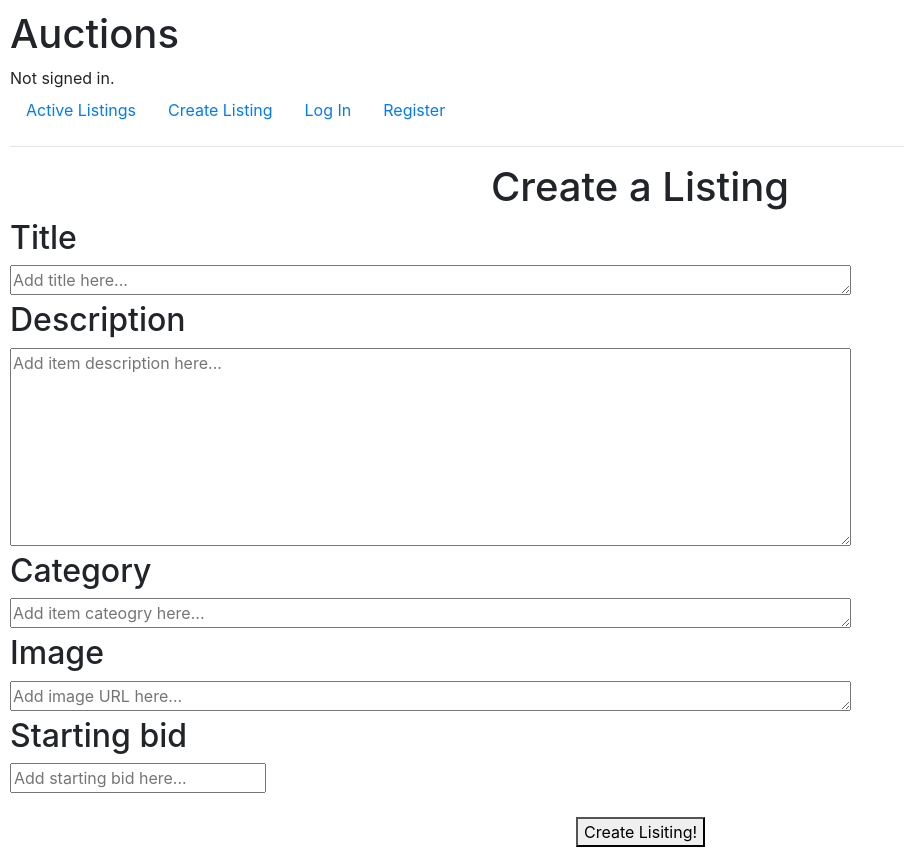
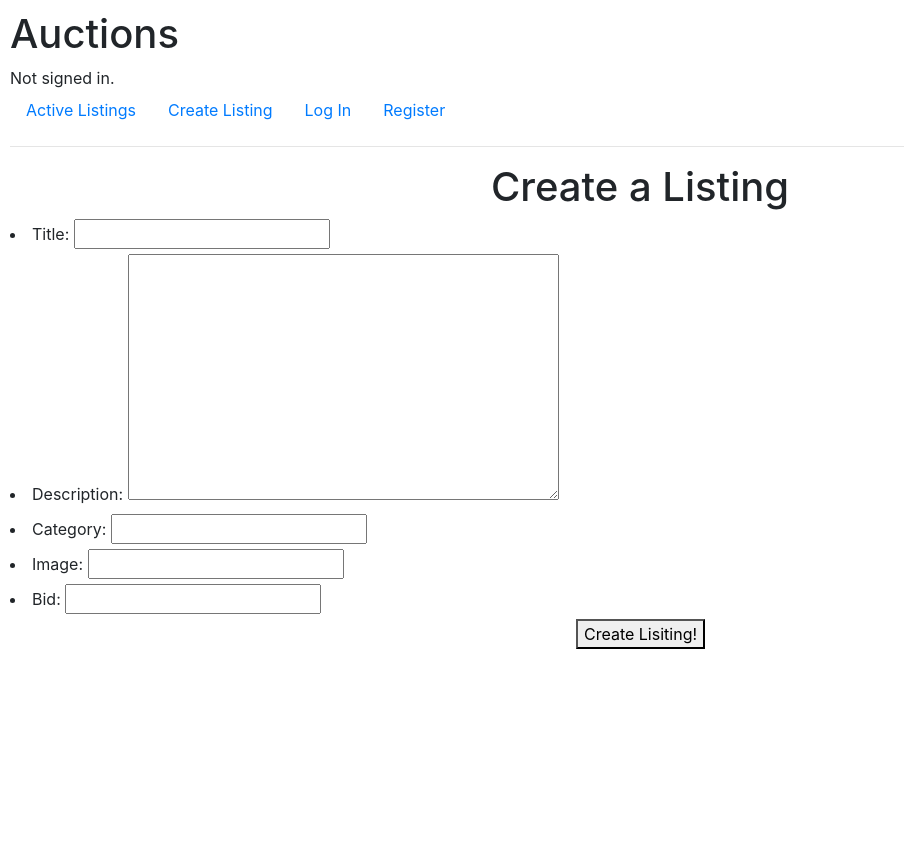
Before and after one commit to SHorne41/Project-2-Commerce, a Django app: page /newListing in a window 1280 px wide. Shown: the whole page, without its empty margins (0-904 px from the left). After the commit the page ends 649 px from the top, so only its background shows below. Run offline with Django 3.2, Linux system fonts and the light colour scheme; some libraries are stand-ins or nearby versions.

Commit message:
Successfully integrated ModelForm into createListing

```diff
--- a/auctions/admin.py
+++ b/auctions/admin.py
@@ -1,7 +1,5 @@
 from django.contrib import admin
-from .models import Listing, User, Watchlist
+from .models import Listing
 
 # Register your models here.
 admin.site.register(Listing)
-admin.site.register(User)
-admin.site.register(Watchlist)
--- /dev/null
+++ b/auctions/forms.py
@@ -0,0 +1,10 @@
+from django import forms
+from .models import Listing
+
+class ListingForm(forms.ModelForm):
+    class Meta:
+        model = Listing
+        fields = ['title', 'description', 'category', 'image', 'bid', 'owner']
+        widgets = {
+            'owner': forms.HiddenInput()
+        }
--- a/auctions/templates/auctions/newListing.html
+++ b/auctions/templates/auctions/newListing.html
@@ -6,25 +6,9 @@
 
 <h1 style="text-align: center;">Create a Listing</h1>
 
-<form id="new-listing" action="{% url 'create' user.username %}" method="POST">
-{% csrf_token %}
-    <h2>Title</h2>
-    <textarea name="title" rows= "1" cols="80" placeholder="Add title here..." required></textarea>
-
-    <h2>Description</h2>
-    <textarea name="description" rows="8" cols="80" placeholder="Add item description here..." required></textarea>
-
-    <h2>Category</h2>
-    <textarea name="category" rows="1" cols="80" placeholder="Add item cateogry here..."></textarea>
-
-    <h2>Image</h2>
-    <textarea name="image" rows="1" cols="80" placeholder="Add image URL here..."></textarea>
-
-    <h2>Starting bid</h2>
-    <input type="number" name="bid" min="0" placeholder="Add starting bid here..." required></input>
-
-    <br/><br/>
-
+<form id="new-listing" action="{% url 'create' %}" method="POST">
+    {% csrf_token %}
+    {{ form.as_ul }}
     <button style="position: absolute; left: 45%;" type="submit">Create Lisiting!</button><br/>
 </form>
 
--- a/auctions/urls.py
+++ b/auctions/urls.py
@@ -7,8 +7,8 @@ urlpatterns = [
     path("login", views.login_view, name="login"),
     path("logout", views.logout_view, name="logout"),
     path("register", views.register, name="register"),
-    path("newListing", views.new_listing, name="new"),
-    path("<str:username>createListing", views.create_listing, name="create"),
+    path("newListing", views.newForm, name="new"),
+    path("createListing", views.createNewListing, name="create"),
     path("<str:title>Listing", views.listing_view, name="listing"),
     path("<str:username>Watchlist", views.watchlist, name="watchlist"),
     path("AddToWatchlist/<str:username>/<str:title>", views.add_to_watchlist, name="add")
--- a/auctions/views.py
+++ b/auctions/views.py
@@ -5,6 +5,7 @@ from django.shortcuts import render
 from django.urls import reverse
 
 from .models import User, Listing, Watchlist
+from .forms import ListingForm
 
 
 def index(request):
@@ -13,19 +14,23 @@ def index(request):
     return render(request, "auctions/index.html", context)
 
 
-def new_listing(request):
-    return render(request, "auctions/newListing.html")
+def newForm(request):
+    newListingForm = ListingForm(initial={'owner': request.user})
+    context = {'form': newListingForm}
+
+    return render(request, "auctions/newListing.html", context)
 
 
-def create_listing(request, username):
-    Listing.objects.create(
-        title = request.POST["title"],
-        description = request.POST["description"],
-        category = request.POST["category"],
-        image = request.POST["image"],
-        bid = request.POST["bid"],
-        owner = User.objects.get(username=username)
-    )
+def createNewListing(request):
+    if request.method == 'POST':
+        user = request.user
+        newListingForm = ListingForm(request.POST, initial={
+            'owner': user.id
+        })
+        if newListingForm.is_valid():
+            newListing = newListingForm.save()      #This line creates a new Listing object, passing in the data from the fields in the form
+        else:
+            print("Object not created")
 
     return HttpResponseRedirect(reverse("index"))
 
@@ -38,7 +43,8 @@ def listing_view(request, title):
 
 
 def watchlist(request, username):
-    userID = User.objects.get(username=username).pk
+    user = request.user
+    userID = User.objects.get(username=user).pk
     watchListItems = Watchlist.objects.get(user = userID).listing.all()
     context = {"title": "Watchlist", "listings": watchListItems}
 
```
Also changed, not shown: db.sqlite3.
